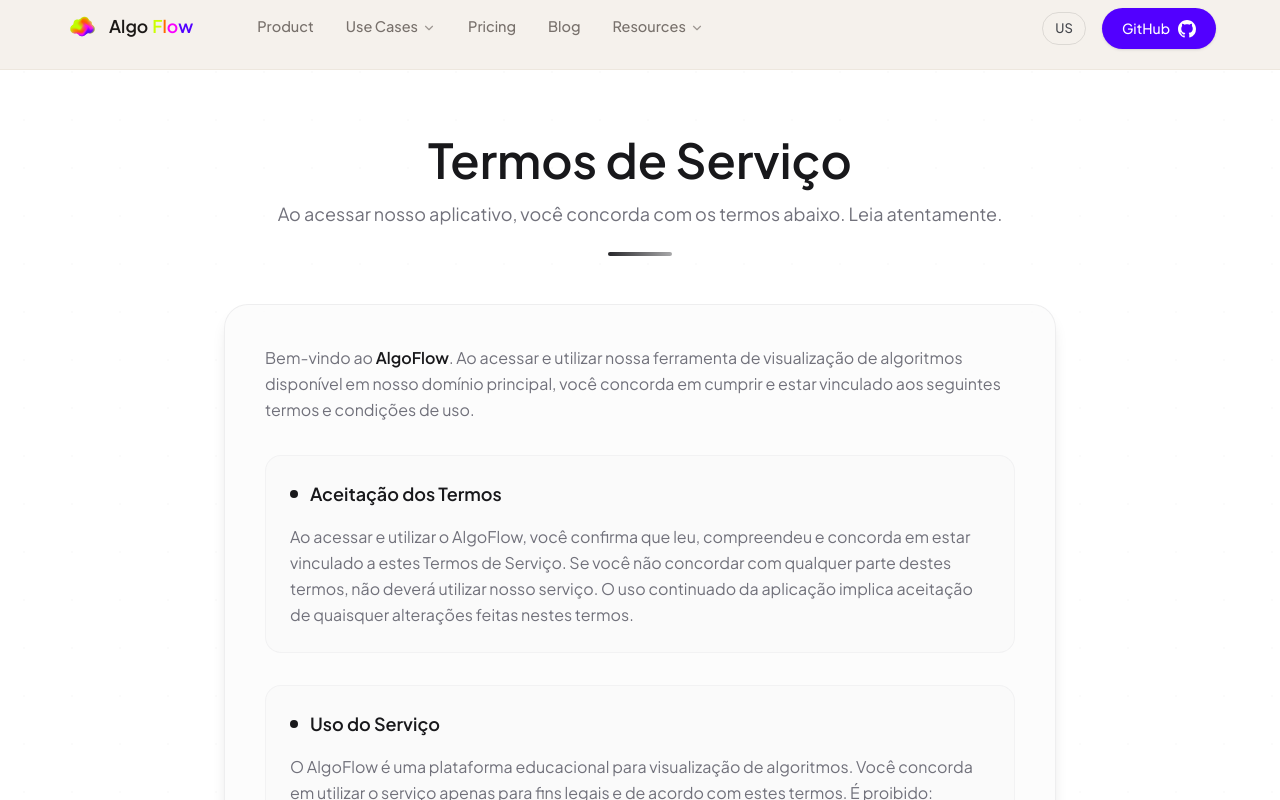
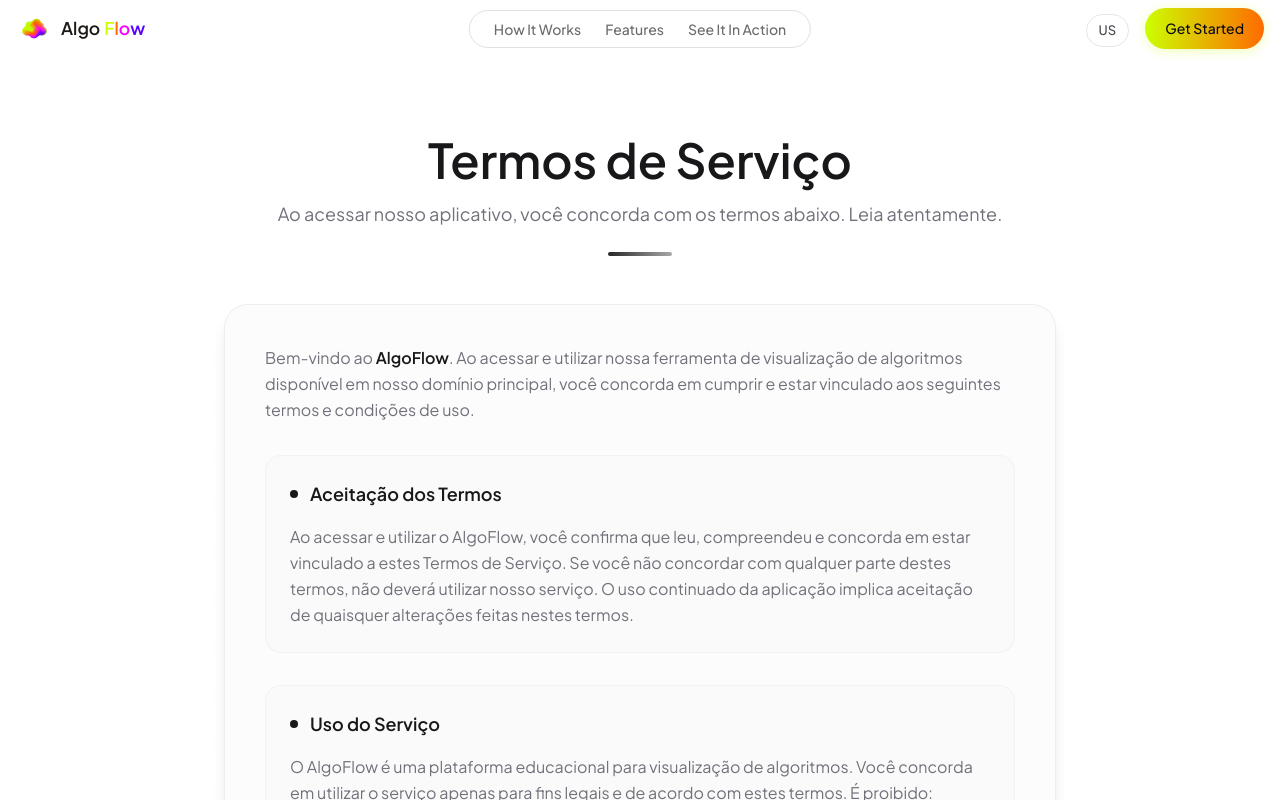
Before and after one commit to TheAlgoFlow/AlgoFlow-LandingPage, a Next.js app: page /terms in a window 1280 px wide. Shown: the top 800 px of the page. Built offline with nearby package versions, Linux system fonts and the light colour scheme.

Commit message:
refactor: improve header for new landing page desing

```diff
--- /dev/null
+++ b/src/components/atoms/Icon.tsx
@@ -0,0 +1,56 @@
+import React from "react";
+
+type IconName = "menu" | "x" | "chevron-down" | "chevron-up" | "arrow-right" | "check" | "zap";
+
+interface IconProps extends React.SVGProps<SVGSVGElement> {
+    name: IconName;
+    size?: number;
+    className?: string;
+}
+
+const paths: Record<IconName, React.ReactNode> = {
+    check: <polyline points="20 6 9 17 4 12" />,
+    x: (
+        <>
+            <line x1="18" y1="6" x2="6" y2="18" />
+            <line x1="6" y1="6" x2="18" y2="18" />
+        </>
+    ),
+    "chevron-down": <polyline points="6 9 12 15 18 9" />,
+    "chevron-up": <polyline points="18 15 12 9 6 15" />,
+    "arrow-right": (
+        <>
+            <line x1="5" y1="12" x2="19" y2="12" />
+            <polyline points="12 5 19 12 12 19" />
+        </>
+    ),
+    zap: <polygon points="13 2 3 14 12 14 11 22 21 10 12 10 13 2" />,
+    menu: (
+        <>
+            <line x1="3" y1="12" x2="21" y2="12" />
+            <line x1="3" y1="6" x2="21" y2="6" />
+            <line x1="3" y1="18" x2="21" y2="18" />
+        </>
+    ),
+};
+
+export default function Icon({ name, size = 20, className = "", ...props }: IconProps) {
+    return (
+        <svg
+            xmlns="http://www.w3.org/2000/svg"
+            width={size}
+            height={size}
+            viewBox="0 0 24 24"
+            fill="none"
+            stroke="currentColor"
+            strokeWidth={2}
+            strokeLinecap="round"
+            strokeLinejoin="round"
+            className={className}
+            aria-hidden="true"
+            {...props}
+        >
+            {paths[name]}
+        </svg>
+    );
+}
--- /dev/null
+++ b/src/components/molecules/NavItem.tsx
@@ -0,0 +1,25 @@
+import React, { AnchorHTMLAttributes } from "react";
+
+interface NavItemProps extends AnchorHTMLAttributes<HTMLAnchorElement> {
+    active?: boolean;
+    children: React.ReactNode;
+}
+
+export default function NavItem({ active = false, className = "", children, ...props }: NavItemProps) {
+    return (
+        <a
+            className={[
+                "font-medium text-sm",
+                "transition-colors duration-200 ease-out",
+                "focus:outline-none focus-visible:ring-2 focus-visible:ring-[#0A0A0A] focus-visible:ring-offset-2 rounded-sm",
+                active
+                    ? "text-[#0A0A0A]"
+                    : "text-[#6B6B6B] hover:text-[#0A0A0A]",
+                className,
+            ].join(" ")}
+            {...props}
+        >
+            {children}
+        </a>
+    );
+}
--- a/src/components/organisms/Header.tsx
+++ b/src/components/organisms/Header.tsx
@@ -2,100 +2,171 @@
 
 import { useState, useEffect } from "react";
 import { useTranslation } from "@/hooks/useTranslation";
+import { usePathname } from "next/navigation";
 import Button from "@/components/atoms/Button";
-import GithubIcon from "@/components/atoms/GithubIcon";
-import NavLink from "@/components/atoms/NavLink";
+import Icon from "@/components/atoms/Icon";
 import BrandLogo from "@/components/molecules/BrandLogo";
 import LanguageSwitcher from "@/components/molecules/LanguageSwitcher";
+import NavItem from "@/components/molecules/NavItem";
+
+const NAV_LINKS = [
+    { labelKey: "header.howItWorks", href: "/#how-it-works" },
+    { labelKey: "header.features", href: "/#features" },
+    { labelKey: "header.demo", href: "/#demo" },
+];
+
+const APP_URL = "https://app.thealgoflow.com/";
 
 export default function Header() {
     const [isMobileMenuOpen, setIsMobileMenuOpen] = useState(false);
-    const [isScrolled, setIsScrolled] = useState(false);
+    const [scrolled, setScrolled] = useState(false);
     const { t } = useTranslation();
+    const pathname = usePathname();
 
     useEffect(() => {
-        const handleScroll = () => {
-            if (window.scrollY > 50) {
-                setIsScrolled(true);
-            } else {
-                setIsScrolled(false);
-            }
-        };
-
-        window.addEventListener("scroll", handleScroll);
-
-        // Initial check
+        const handleScroll = () => setScrolled(window.scrollY > 100);
+        window.addEventListener("scroll", handleScroll, { passive: true });
         handleScroll();
-
         return () => window.removeEventListener("scroll", handleScroll);
     }, []);
 
+    const closeDrawer = () => setIsMobileMenuOpen(false);
+
+    const handleNavClick = (
+        e: React.MouseEvent<HTMLAnchorElement>,
+        href: string,
+    ) => {
+        if (pathname !== "/") return;
+        if (href === "/") {
+            e.preventDefault();
+            window.scrollTo({ top: 0, behavior: "smooth" });
+            return;
+        }
+        if (href.startsWith("/#")) {
+            e.preventDefault();
+            const id = href.replace("/#", "");
+            document.getElementById(id)?.scrollIntoView({ behavior: "smooth" });
+        }
+    };
+
     return (
-        <header className={`fixed top-0 w-full z-50 px-16 pt-1 pb-5 flex items-center justify-between bg-background/95 backdrop-blur-sm border-b border-border/50 transition-transform duration-500 ease-in-out ${isScrolled ? '-translate-y-full' : 'translate-y-0'}`}>
+        <header
+            className={[
+                "fixed inset-x-0 top-0 z-50 transition-all duration-200 ease-out",
+                scrolled
+                    ? "bg-white/80 backdrop-blur-md border-b border-[#E0E0E0] py-3"
+                    : "bg-transparent py-2",
+            ].join(" ")}
+        >
+            <div className="max-w-7xl mx-auto px-4 flex items-center justify-between">
 
-            {/* Left Side: Logo + Nav */}
-            <div className="flex items-center gap-16">
+                {/* Desktop layout */}
+                <div className="hidden md:flex items-center justify-between w-full relative">
 
-                {/* Logo */}
-                <BrandLogo imageSize={37} textClassName="font-semibold text-[17.5px] text-inherit" />
+                    {/* Logo */}
+                    <BrandLogo imageSize={37} textClassName="font-semibold text-[17.5px] text-inherit" />
 
-                {/* Navigation */}
-                <nav className="hidden lg:flex items-center gap-8 text-[14.5px] font-medium text-muted">
-                    <NavLink href="#">{t("header.product")}</NavLink>
-                    <NavLink href="#" hasDropdown>{t("header.useCases")}</NavLink>
-                    <NavLink href="#">{t("header.pricing")}</NavLink>
-                    <NavLink href="#">{t("header.blog")}</NavLink>
-                    <NavLink href="#" hasDropdown>{t("header.resources")}</NavLink>
-                </nav>
-            </div>
+                    {/* Floating nav pill */}
+                    <nav
+                        aria-label={t("header.navLabel")}
+                        className="absolute left-1/2 -translate-x-1/2 flex items-center gap-6 border border-[#E0E0E0] rounded-full px-6 py-2 bg-white/90"
+                    >
+                        {NAV_LINKS.map((link) => (
+                            <NavItem
+                                key={link.href}
+                                href={link.href}
+                                onClick={(e) =>
+                                    handleNavClick(
+                                        e as React.MouseEvent<HTMLAnchorElement>,
+                                        link.href,
+                                    )
+                                }
+                            >
+                                {t(link.labelKey)}
+                            </NavItem>
+                        ))}
+                    </nav>
 
-            {/* Right Section: Actions */}
-            <div className="flex items-center gap-4">
-                {/* Mobile Menu Toggle Button */}
-                <div className="flex lg:hidden items-center">
-                    <button
-                        onClick={() => setIsMobileMenuOpen(!isMobileMenuOpen)}
-                        className="p-2 hover:bg-border/40 rounded-lg transition-colors"
-                        aria-label="Toggle menu"
-                    >
-                        {isMobileMenuOpen ? (
-                            <svg className="w-6 h-6" fill="none" stroke="currentColor" viewBox="0 0 24 24">
-                                <path strokeLinecap="round" strokeLinejoin="round" strokeWidth={2} d="M6 18L18 6M6 6l12 12" />
-                            </svg>
-                        ) : (
-                            <svg className="w-6 h-6" fill="none" stroke="currentColor" viewBox="0 0 24 24">
-                                <path strokeLinecap="round" strokeLinejoin="round" strokeWidth={2} d="M4 6h16M4 12h16M4 18h16" />
-                            </svg>
-                        )}
-                    </button>
+                    {/* Right actions */}
+                    <div className="flex items-center gap-4">
+                        <LanguageSwitcher variant="desktop" />
+                        <Button
+                            as="a"
+                            href={APP_URL}
+                            variant="primary"
+                            size="sm"
+                            className="!border-none !rounded-full hover:opacity-90"
+                            style={
+                                {
+                                    background: "linear-gradient(to right, #CCFF00, #FF6B00)",
+                                    color: "#080912",
+                                    boxShadow: "0 2px 12px rgba(204,255,0,0.3)",
+                                } as React.CSSProperties
+                            }
+                        >
+                            {t("header.cta")}
+                        </Button>
+                    </div>
                 </div>
 
-                <div className="hidden lg:flex items-center gap-4">
-                    <LanguageSwitcher variant="desktop" />
-                    <Button as="a" href="https://github.com/TheAlgoFlow/AlgoFlow" target="_blank" rel="noopener noreferrer" variant="primary" size="sm" className="mt-1 hover:scale-105">
-                        {t("header.github")}
-                        <GithubIcon />
-                    </Button>
+                {/* Mobile layout */}
+                <div className="flex md:hidden items-center justify-between w-full">
+                    <BrandLogo imageSize={32} textClassName="font-semibold text-[16px] text-inherit" />
+                    <button
+                        type="button"
+                        aria-label={isMobileMenuOpen ? t("header.closeMenu") : t("header.openMenu")}
+                        aria-expanded={isMobileMenuOpen}
+                        onClick={() => setIsMobileMenuOpen((prev) => !prev)}
+                        className="p-2 rounded-lg text-[#0A0A0A] transition-colors duration-200 hover:bg-[#F5F5F5] focus:outline-none focus:ring-2 focus:ring-[#0A0A0A] focus:ring-offset-2"
+                    >
+                        <Icon name={isMobileMenuOpen ? "x" : "menu"} size={20} />
+                    </button>
                 </div>
             </div>
 
-            {/* Mobile Menu Overlay */}
+            {/* Mobile drawer */}
             {isMobileMenuOpen && (
-                <div className="absolute top-full left-0 w-full bg-surface/95 backdrop-blur-sm border-t border-border shadow-lg lg:hidden flex flex-col px-6 py-4 animate-in slide-in-from-top-2 duration-200 z-50">
-                    <nav className="flex flex-col gap-4 text-[15px] font-medium text-muted">
-                        <NavLink href="#" mobile>{t("header.product")}</NavLink>
-                        <NavLink href="#" mobile hasDropdown>{t("header.useCases")}</NavLink>
-                        <NavLink href="#" mobile>{t("header.pricing")}</NavLink>
-                        <NavLink href="#" mobile>{t("header.blog")}</NavLink>
-                        <NavLink href="#" mobile hasDropdown>{t("header.resources")}</NavLink>
+                <div className="md:hidden bg-white border-b border-[#E0E0E0]">
+                    <nav
+                        aria-label={t("header.mobileNav")}
+                        className="max-w-7xl mx-auto px-4 py-4 flex flex-col gap-4"
+                    >
+                        {NAV_LINKS.map((link) => (
+                            <NavItem
+                                key={link.href}
+                                href={link.href}
+                                onClick={(e) => {
+                                    handleNavClick(
+                                        e as React.MouseEvent<HTMLAnchorElement>,
+                                        link.href,
+                                    );
+                                    closeDrawer();
+                                }}
+                                className="py-2 border-b border-black/5 text-[15px]"
+                            >
+                                {t(link.labelKey)}
+                            </NavItem>
+                        ))}
+                        <LanguageSwitcher variant="mobile" />
+                        <div className="pt-2 border-t border-[#E0E0E0] flex flex-col gap-3">
+                            <Button
+                                as="a"
+                                href={APP_URL}
+                                variant="primary"
+                                size="md"
+                                fullWidth
+                                className="!border-none !rounded-full hover:opacity-90"
+                                style={
+                                    {
+                                        background: "linear-gradient(to right, #CCFF00, #FF6B00)",
+                                        color: "#080912",
+                                    } as React.CSSProperties
+                                }
+                            >
+                                {t("header.cta")}
+                            </Button>
+                        </div>
                     </nav>
-                    <div className="mt-6 flex flex-col gap-3">
-                        <LanguageSwitcher variant="mobile" />
-                        <Button as="a" href="https://github.com/TheAlgoFlow/AlgoFlow" target="_blank" rel="noopener noreferrer" variant="primary" size="md" fullWidth>
-                            {t("header.github")}
-                            <GithubIcon />
-                        </Button>
-                    </div>
                 </div>
             )}
         </header>
--- a/src/components/organisms/HowItWorksSection.tsx
+++ b/src/components/organisms/HowItWorksSection.tsx
@@ -26,7 +26,7 @@
   const stepNumber = String(activeStep + 1).padStart(2, "0");
 
   return (
-    <section className="bg-surface px-4 py-16 md:py-24">
+    <section id="how-it-works" className="bg-surface px-4 py-16 md:py-24">
       <div className="mx-auto max-w-5xl">
         {/* Eyebrow */}
         <p className="mb-2 text-center text-sm font-medium uppercase tracking-wider text-accent-orange">
--- a/src/locales/en/header.json
+++ b/src/locales/en/header.json
@@ -5,6 +5,15 @@
   "blog": "Blog",
   "resources": "Resources",
   "github": "GitHub",
+  "howItWorks": "How It Works",
+  "features": "Features",
+  "demo": "See It In Action",
+  "cta": "Get Started",
+  "login": "Login",
+  "navLabel": "Main navigation",
+  "openMenu": "Open menu",
+  "closeMenu": "Close menu",
+  "mobileNav": "Mobile menu",
   "languageEn": "US",
   "languagePt": "BR",
   "languageEnFull": "English (US)",
--- a/src/locales/pt/header.json
+++ b/src/locales/pt/header.json
@@ -5,6 +5,15 @@
   "blog": "Blog",
   "resources": "Recursos",
   "github": "GitHub",
+  "howItWorks": "Como Funciona",
+  "features": "Funcionalidades",
+  "demo": "Veja em ação",
+  "cta": "Começar Grátis",
+  "login": "Entrar",
+  "navLabel": "Navegação principal",
+  "openMenu": "Abrir menu",
+  "closeMenu": "Fechar menu",
+  "mobileNav": "Menu mobile",
   "languageEn": "US",
   "languagePt": "BR",
   "languageEnFull": "Inglês (US)",
```
Also changed, not shown: src/components/organisms/DemoSection.tsx (+9 -2 lines).
